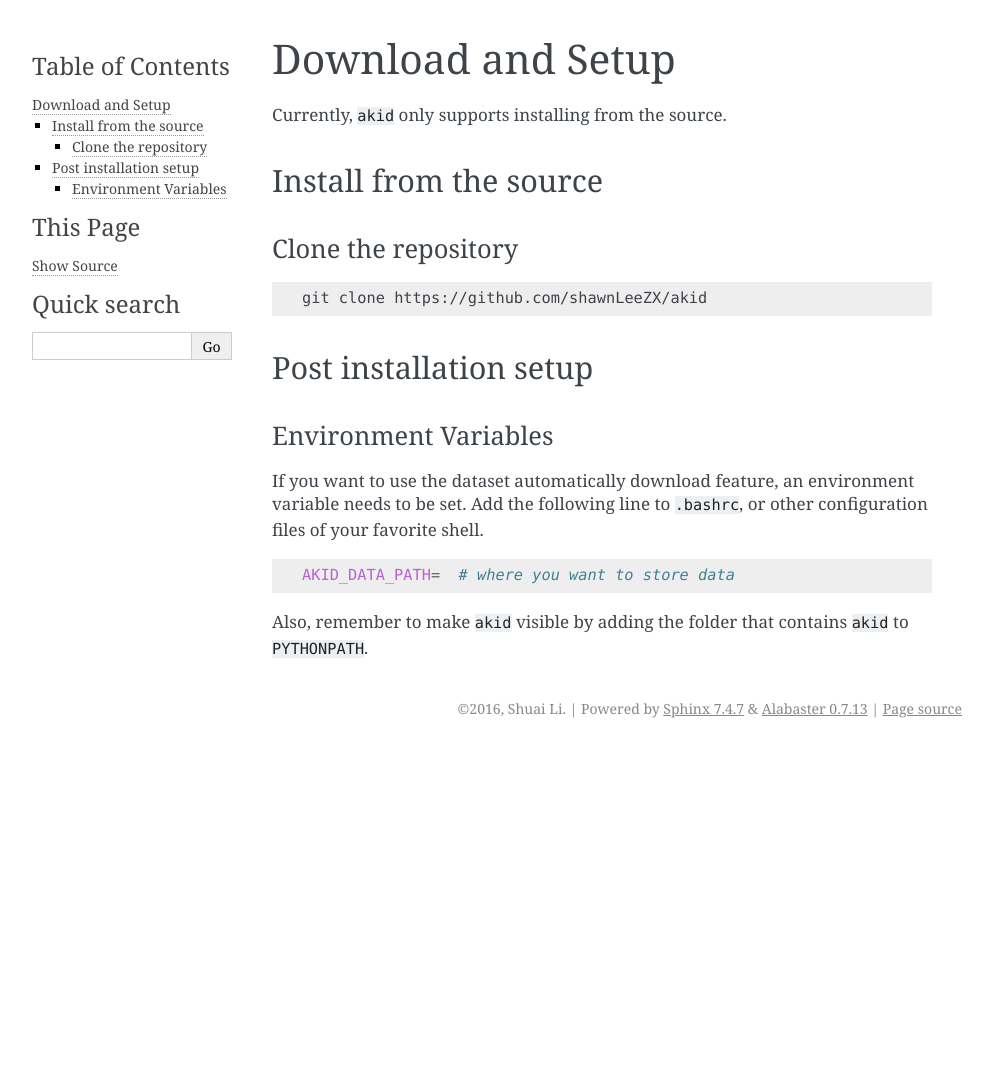
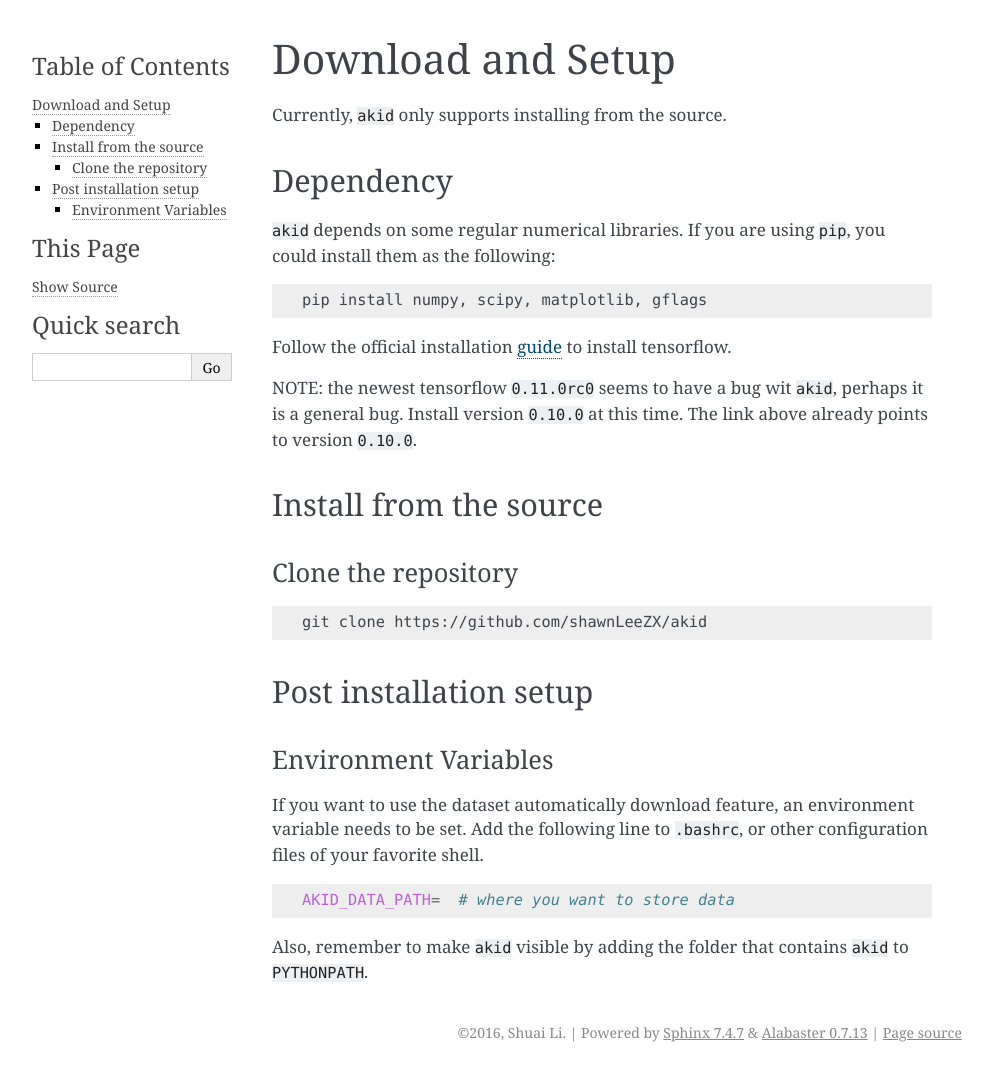
Before and after one commit to shawnLeeZX/akid, a Sphinx documentation site: the page built from docs/get_started/setup.md, in a window 1280 px wide. Shown: the whole page, without its empty margins (148-1141 px from the left). Built offline with Sphinx 7.4.7, drawn with Linux system fonts in a browser that asks for light colours; before the commit the page ends 900 px from its top, so only the background shows below that.

Commit message:
docs:     Added dependency in setup.md.

````diff
--- a/docs/get_started/setup.md
+++ b/docs/get_started/setup.md
@@ -1,6 +1,23 @@
 # Download and Setup
 
 Currently, `akid` only supports installing from the source.
+
+## Dependency
+
+`akid` depends on some regular numerical libraries. If you are using `pip`, you
+could install them as the following:
+
+```bash
+pip install numpy, scipy, matplotlib, gflags
+```
+
+Follow the official installation
+[guide](https://www.tensorflow.org/versions/r0.10/get_started/os_setup.html) to
+install tensorflow.
+
+NOTE: the newest tensorflow `0.11.0rc0` seems to have a bug wit `akid`, perhaps
+it is a general bug. Install version `0.10.0` at this time. The link above
+already points to version `0.10.0`.
 
 ## Install from the source
 
````
